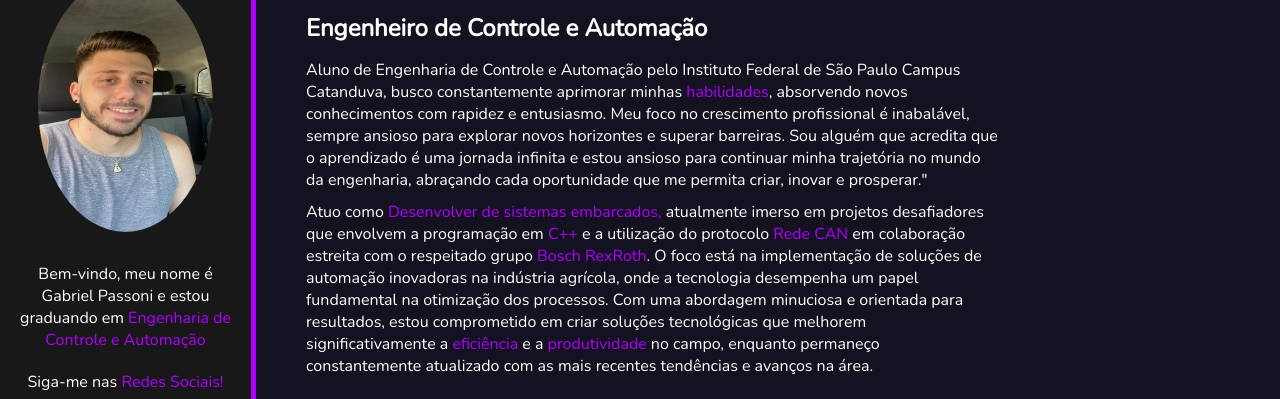
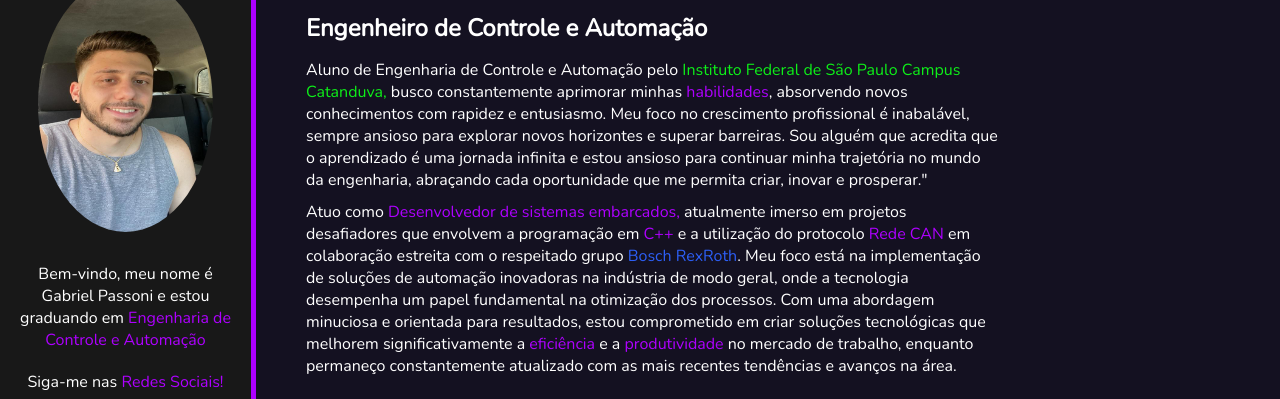
Before and after one commit to gapassoni/gabrielpassoni.github.io, a plain HTML site: page index.html in a window 1280 px wide. Shown: the part 110-509 px from the top of the page. Drawn offline with nearby package versions, Linux system fonts and the light colour scheme.

Commit message:
ajustada no estilo e escrita

```diff
--- a/css/styles.css
+++ b/css/styles.css
@@ -15,11 +15,21 @@
     --bio-bg-color: #181818;
     --bio-border-color: #ae00ff;
     --about-bg-color: #141121;
+    --ifcolor: #0eef19;
+    --boschrex: #2d5ff6;;
 }
 
 /* General */
 .highlight {
     color: var(--main-color);
+}
+
+.ifsp {
+    color: var(--ifcolor);
+}
+
+.bosch {
+    color: var(--boschrex);
 }
 
 /* Containers */
--- a/index.html
+++ b/index.html
@@ -38,7 +38,7 @@
             <h1 id="name">Gabriel Passoni</h1>
             <p id="title"><span class="highligth">Engenheiro de Controle e Automação</span></p>
             <p class="description"> Aluno de Engenharia de Controle e Automação pelo <span class="ifsp">Instituto Federal de São Paulo Campus Catanduva,</span> busco constantemente aprimorar minhas <span class="highlight">habilidades</span>, absorvendo novos conhecimentos com rapidez e entusiasmo. Meu foco no crescimento profissional é inabalável, sempre ansioso para explorar novos horizontes e superar barreiras. Sou alguém que acredita que o aprendizado é uma jornada infinita e estou ansioso para continuar minha trajetória no mundo da engenharia, abraçando cada oportunidade que me permita criar, inovar e prosperar."</p>
-            <p class="description">Atuo como <span class="highlight">Desenvolver de sistemas embarcados,</span> atualmente imerso em projetos desafiadores que envolvem a programação em <span class="highlight">C++</span> e a utilização do protocolo <span class="highlight">Rede CAN</span> em colaboração estreita com o respeitado grupo <span class="highlight">Bosch RexRoth</span>. O foco está na implementação de soluções de automação inovadoras na indústria agrícola, onde a tecnologia desempenha um papel fundamental na otimização dos processos. Com uma abordagem minuciosa e orientada para resultados, estou comprometido em criar soluções tecnológicas que melhorem significativamente a <span class="highlight">eficiência</span> e a <span class="highlight">produtividade</span> no campo, enquanto permaneço constantemente atualizado com as mais recentes tendências e avanços na área.</p>
+            <p class="description">Atuo como <span class="highlight">Desenvolvedor de sistemas embarcados,</span> atualmente imerso em projetos desafiadores que envolvem a programação em <span class="highlight">C++</span> e a utilização do protocolo <span class="highlight">Rede CAN</span> em colaboração estreita com o respeitado grupo <span class="bosch">Bosch RexRoth</span>. Meu foco está na implementação de soluções de automação inovadoras na indústria de modo geral, onde a tecnologia desempenha um papel fundamental na otimização dos processos. Com uma abordagem minuciosa e orientada para resultados, estou comprometido em criar soluções tecnológicas que melhorem significativamente a <span class="highlight">eficiência</span> e a <span class="highlight">produtividade</span> no mercado de trabalho, enquanto permaneço constantemente atualizado com as mais recentes tendências e avanços na área.</p>
             <a href="#" id="btn-projects"><ion-icons name="share-social-outline"></ion-icons> <span>Dê uma olhada nos meus projetos</span></a>
             <h2 id="skills-sections-title">Minhas Habilidades</h2>
             <p class="description">Conheça um pouco mais sobre mim:</p>
```
